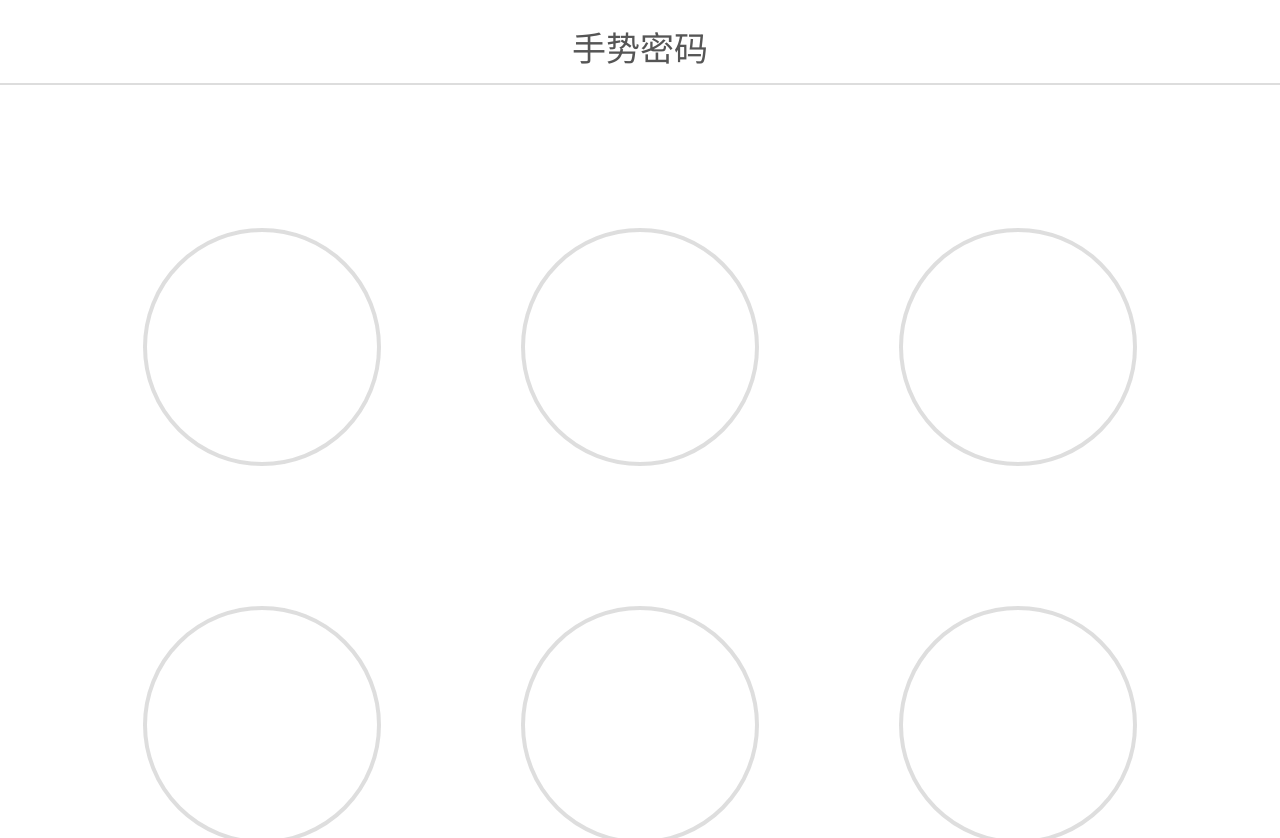
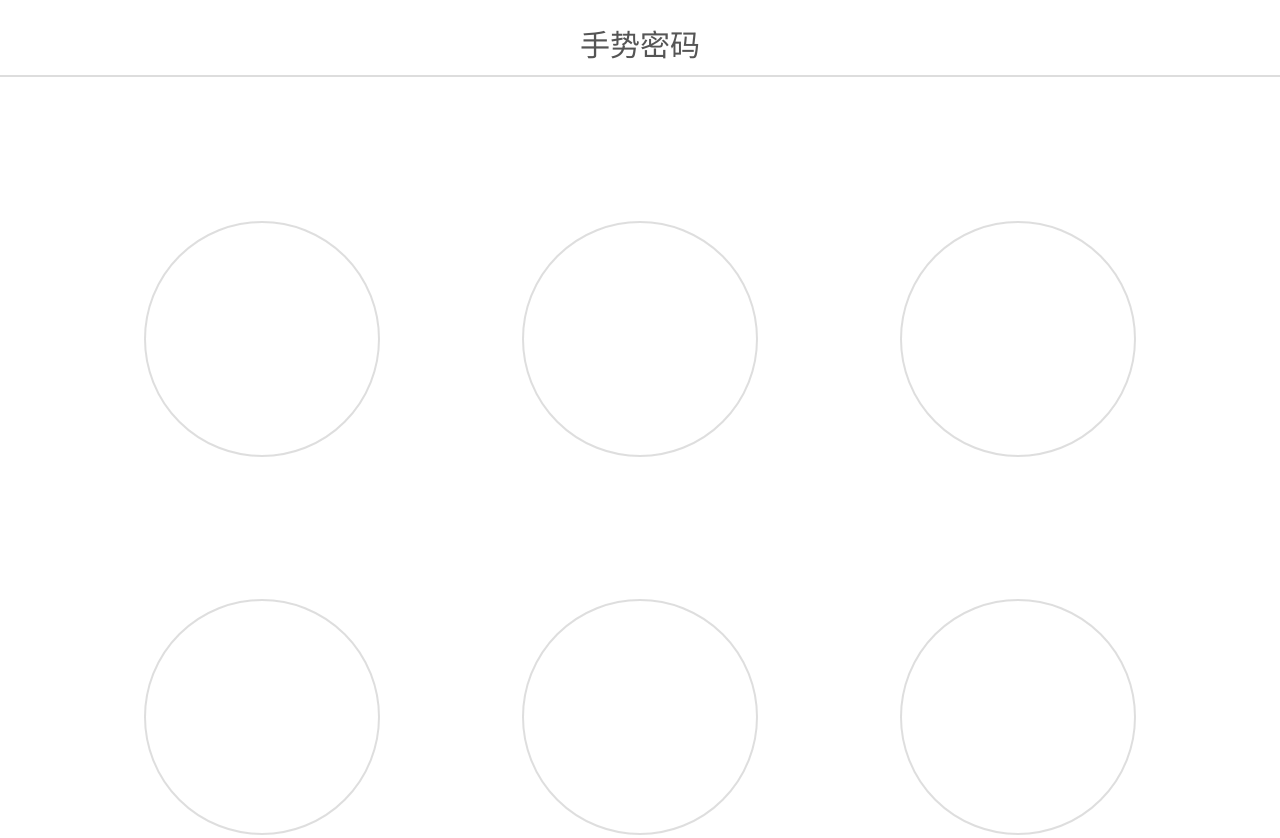
Before and after one commit to DiligentYe/gesture-lock-360, a website: page index.html in a window 1280 px wide. Shown: the top 838 px of the page. Drawn offline with nearby package versions, Linux system fonts and the light colour scheme.

Commit message:
添加网址，并简单修改样式

```diff
--- a/index.css
+++ b/index.css
@@ -3,7 +3,7 @@
 
 #header h1 {
 	color: #555;
-	font-size: 34px;
+	font-size: 30px;
 	text-align: center;
 	line-height: 2;
 	margin: 0;
@@ -13,7 +13,7 @@
 
 @media (max-width: 370px) {
 	#header h1 {
-		font-size: 30px;
+		font-size: 26px;
 	}
 }
 
--- a/index.js
+++ b/index.js
@@ -291,7 +291,7 @@ function createContext(num, myCanvas) {
   var contexts = [];
   for (var i = 0; i < num; ++i) {
     contexts[i] = myCanvas.getContext('2d');
-    contexts[i].lineWidth = 4;
+    contexts[i].lineWidth = 2;
     contexts[i].strokeStyle = 'rgba(200, 200, 200, 0.6)';
     contexts[i].fillStyle = 'rgba(200, 200, 200, 0.6)';
   }
```
Also changed, not shown: README.md.
